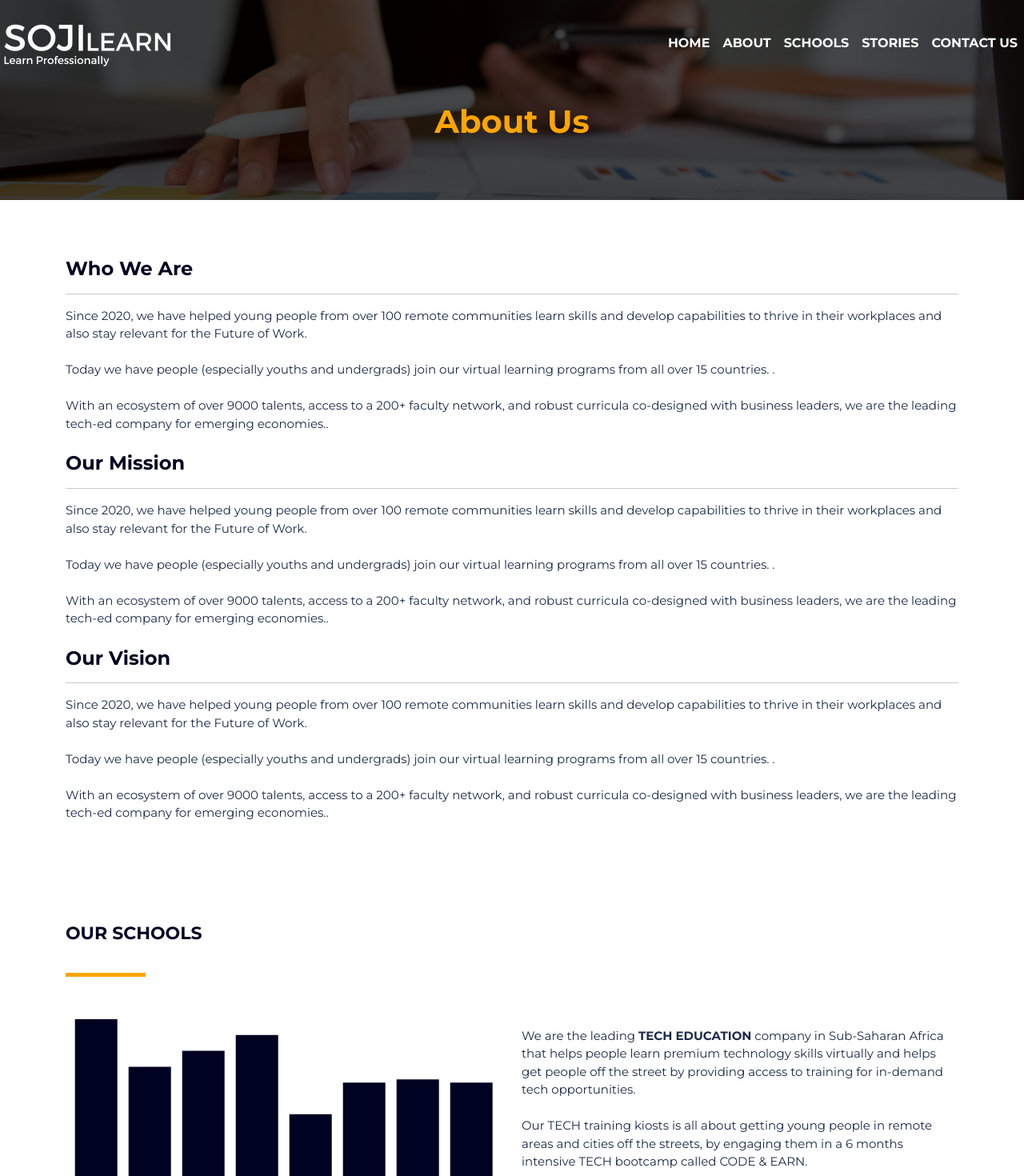
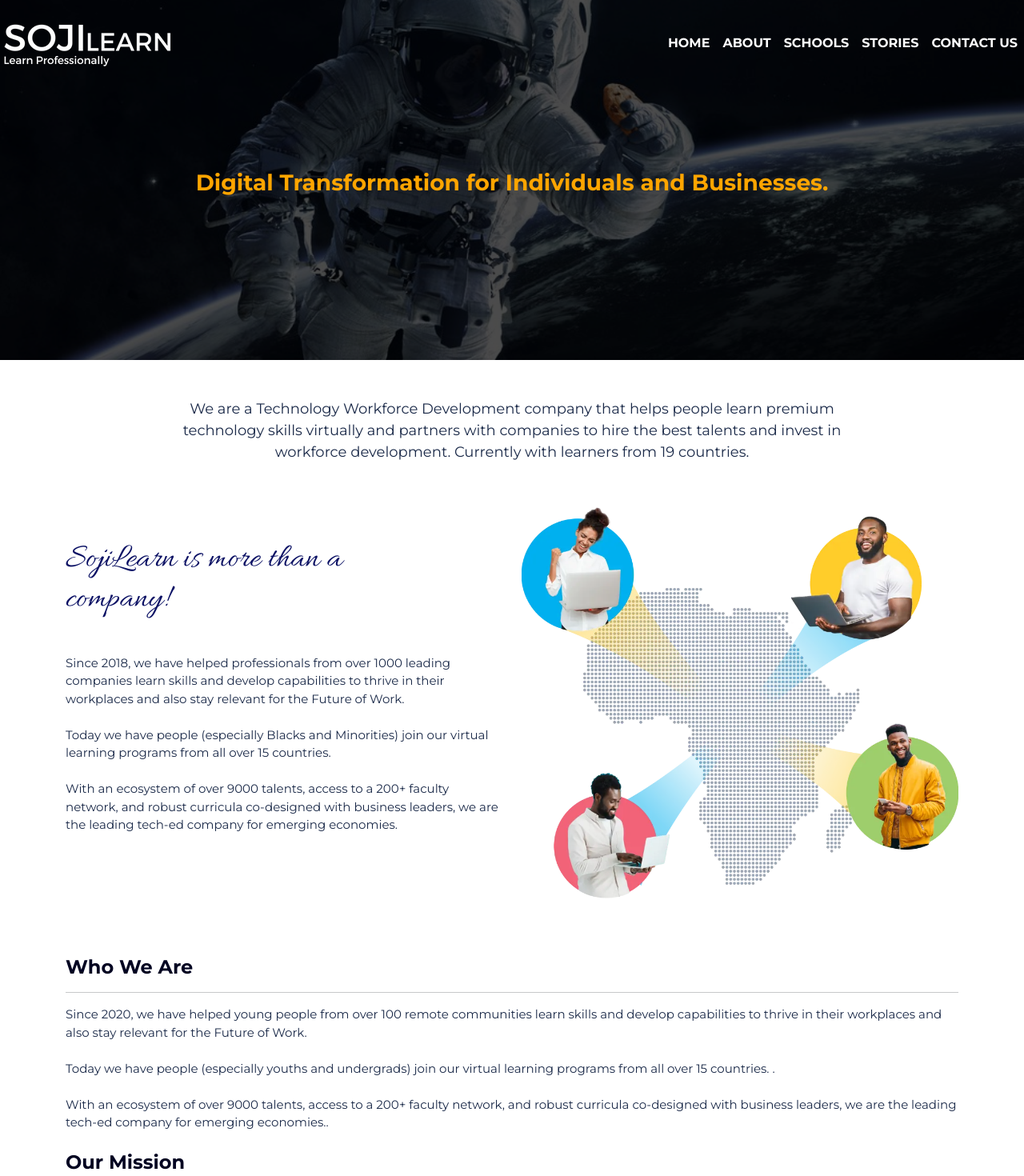
Before and after one commit to tonyedick/djoeton.github.io, a React (Create React App) app: page /about in a window 1280 px wide. Shown: the top 1470 px of the page at 80% size. Built offline with nearby package versions, Linux system fonts and the light colour scheme; a web font is replaced by a local one.

Commit message:
Playing with styles and updating images

```diff
--- a/public/index.html
+++ b/public/index.html
@@ -14,6 +14,9 @@
     <link href="https://fonts.googleapis.com/css2?family=Montserrat
     +Subrayada:wght@400;700&family=Montserrat:ital,wght@0,100;0,400;0,700;0,800;1,700&
     family=Raleway:ital,wght@0,400;0,600;0,700;1,400&display=swap" rel="stylesheet">
+    <link rel="preconnect" href="https://fonts.googleapis.com">
+    <link rel="preconnect" href="https://fonts.gstatic.com" crossorigin>
+    <link href="https://fonts.googleapis.com/css2?family=Allura&display=swap" rel="stylesheet">
     <link rel="stylesheet" type="text/css" charset="UTF-8" href="https://cdnjs.cloudflare.com/ajax/libs/slick-carousel/1.6.0/slick.min.css" />
     <link rel="stylesheet" type="text/css" href="https://cdnjs.cloudflare.com/ajax/libs/slick-carousel/1.6.0/slick-theme.min.css" />
     <title>SojiLearn | Everything Technology skills Training</title>
--- a/src/asset/css/custom.css
+++ b/src/asset/css/custom.css
@@ -437,3 +437,52 @@
     color: #ffa500;
     font-size: 40px;
 }
+.aboutMainPar{
+    color: #1b2a49;
+    margin-top: 3rem;
+    margin-bottom: 3em;
+    font-family: 'Montserrat', sans-serif;
+    font-size: 18px;
+    font-weight: 500;
+}
+.aboutSignTitle{
+    font-family: 'Allura', cursive;
+    color: #0a1064;
+    margin-top: 1em;
+    margin-bottom: 1em;
+    font-size: 42px;
+    font-weight: 400;
+}
+.aboutSignDescription{
+    color: #1b2a49;
+    font-family: 'Montserrat', sans-serif;
+    font-size: 14px;
+    font-weight: 500;
+}
+.aboutCard{
+    width: 100%;
+}
+.topAboutPage{
+    background-image: url("../image/original.jpg");
+    min-height: 450px;
+    background-attachment: fixed;
+    background-position: center;
+    background-repeat: no-repeat;
+    background-size: cover;
+}
+.topAboutPageOverlay{
+    position: absolute;
+    min-height: 450px;
+    width: 100%;
+    background: rgb(0, 0, 0,0.7);
+}
+.topAboutContentPage{
+    margin-top: 8em;
+}
+.topAboutPageTitle{
+    font-family: 'Montserrat', sans-serif;
+    font-weight: 700;
+    color: #ffa500;
+    font-size: 28px;
+    margin-top: 3em;
+}
--- a/src/components/AboutDescription/AboutDescription.jsx
+++ b/src/components/AboutDescription/AboutDescription.jsx
@@ -1,10 +1,39 @@
 import React, { Component, Fragment } from 'react';
 import { Col, Container, Row } from 'react-bootstrap';
+import bak from '../../asset/image/bak.webp';
 
 class AboutDescription extends Component {
   render() {
     return (
         <Fragment>
+              <Container className="text-center">
+                <p className="aboutMainPar">We are a Technology Workforce Development company that helps people learn premium<br></br>
+                technology skills virtually and partners with companies to hire the best talents and invest in<br></br>
+                workforce development. Currently with learners from 19 countries.</p>
+            </Container>
+
+            <Container>
+                <Row>
+                    <Col lg={6} md={12} sm={12}>
+                        <h1 className="aboutSignTitle">SojiLearn is more than a<br></br>
+                        company!</h1>
+                        <p className="storiesDescription text-justify">Since 2018, we have helped professionals from over 1000 leading<br></br>
+                        companies learn skills and develop capabilities to thrive in their
+                        workplaces and also stay relevant for the Future of Work.<br></br><br></br>
+
+                        Today we have people (especially Blacks and Minorities) join our
+                        virtual learning programs from all over 15 countries.<br></br><br></br>
+
+                        With an ecosystem of over 9000 talents, access to a 200+ faculty network,
+                        and robust curricula co-designed with business leaders, we are
+                        the leading tech-ed company for emerging economies.</p>
+                    </Col>
+
+                    <Col lg={6} md={12} sm={12}>
+                        <img className="aboutCard" src={bak} />
+                    </Col>
+                </Row>
+            </Container>
             <Container className="mt-5">
                 <Row>
                     <Col sm={12} lg={12} md={12}>
--- /dev/null
+++ b/src/components/AboutPageTop/AboutPageTop.jsx
@@ -0,0 +1,30 @@
+import React, { Component, Fragment } from 'react';
+import { Col, Container, Row } from 'react-bootstrap'
+
+class AboutPageTop extends Component {
+  render() {
+    return (
+        <Fragment>
+        <Container fluid={true} className="topAboutPage p-0">
+            <div className="topAboutPageOverlay" >
+            <Container className="topAboutContentPage">
+            <Row>
+                <Col className="text-center">
+                <h4 className="topAboutPageTitle">{this.props.aboutpagetitle}</h4>
+                </Col>
+            </Row>
+
+            </Container>
+
+
+            </div>
+
+        </Container>
+
+        </Fragment>
+
+    )
+  }
+}
+
+export default AboutPageTop
--- a/src/pages/AboutPage.jsx
+++ b/src/pages/AboutPage.jsx
@@ -1,8 +1,8 @@
 import React, { Component, Fragment } from 'react'
 import AboutDescription from '../components/AboutDescription/AboutDescription'
+import AboutPageTop from '../components/AboutPageTop/AboutPageTop'
 import Analysis from '../components/Analysis/Analysis'
 import Footer from '../components/Footer/Footer'
-import PageTop from '../components/PageTop/PageTop'
 import TopNavigation from '../components/TopNavigation/TopNavigation'
 
 class AboutPage extends Component {
@@ -12,7 +12,7 @@
       <Fragment>
 
           <TopNavigation />
-          <PageTop pagetitle="About Us" />
+          <AboutPageTop aboutpagetitle="Digital Transformation for Individuals and Businesses." />
           <AboutDescription />
           <Analysis />
           <Footer />
```
Also changed, not shown: src/components/Stories/Stories.jsx (+1 -0 lines), src/asset/image/bak.webp (added), src/asset/image/original.jpg (added).
